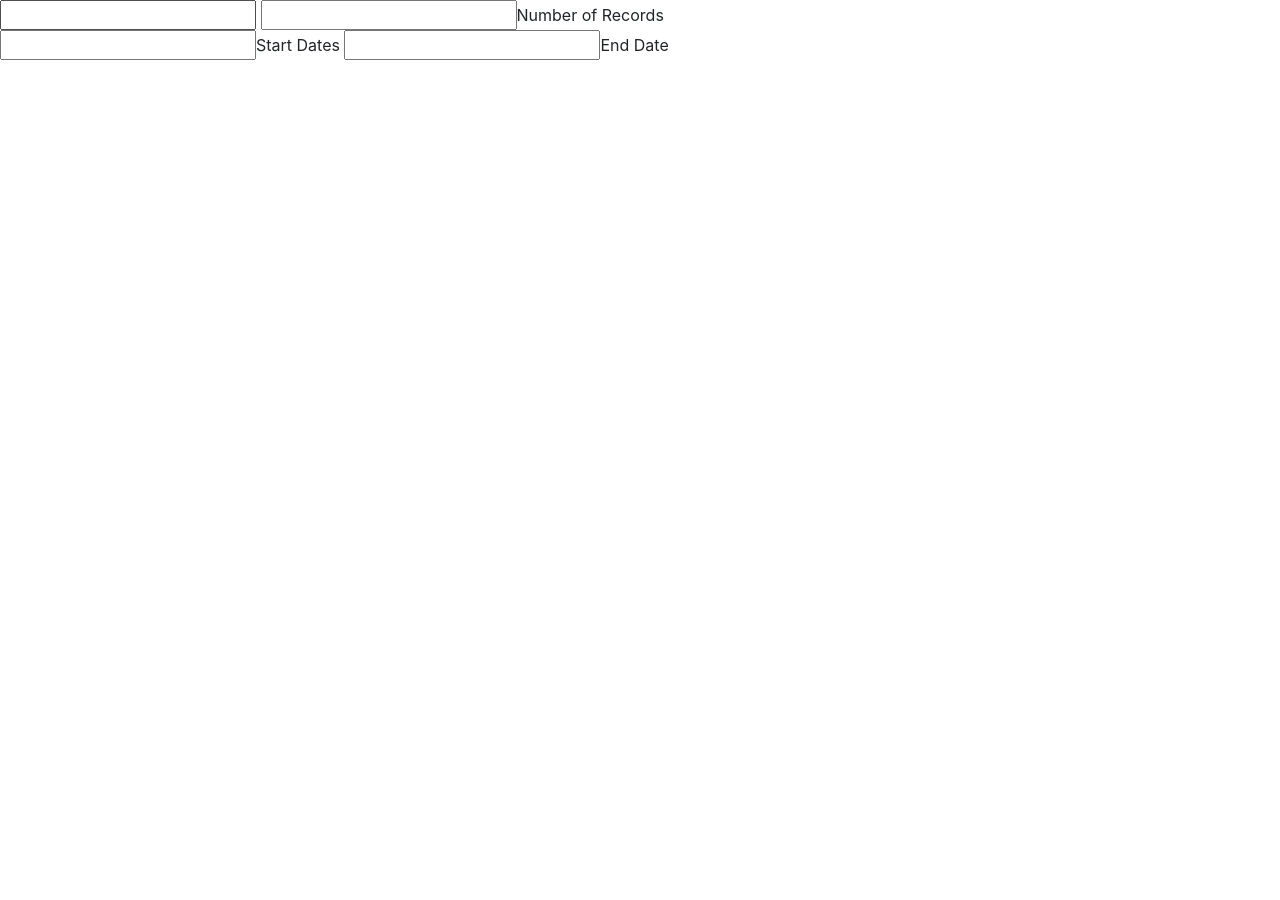
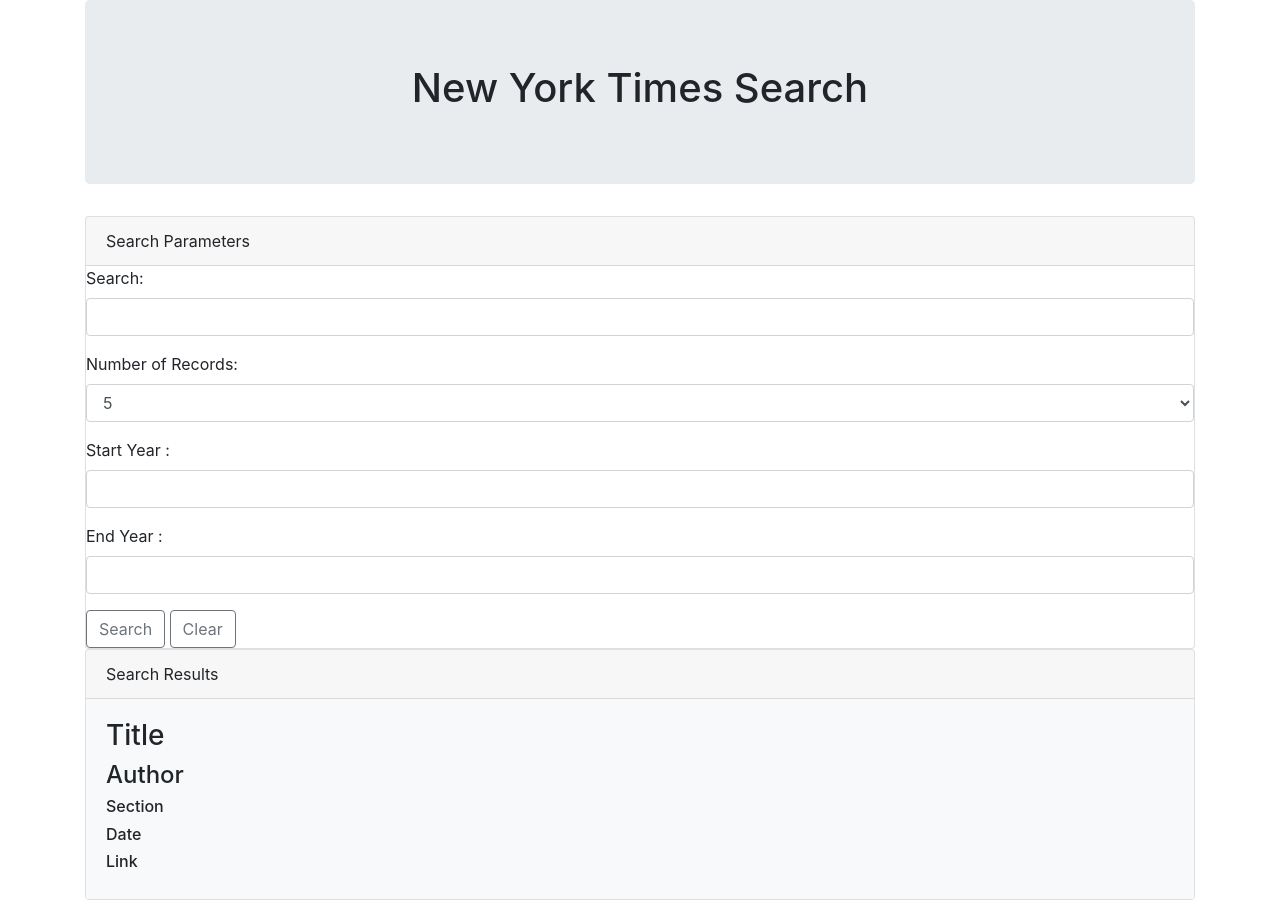
Before and after one commit to jfenneyj/api-nytimes, a plain HTML site: page index.html in a window 1280 px wide. Before the commit the page ends 800 px from the top, so only its background shows below. Drawn offline with nearby package versions, Linux system fonts and the light colour scheme; no server answers.

Commit message:
update files1

```diff
--- a/index.html
+++ b/index.html
@@ -1,26 +1,90 @@
 <!DOCTYPE html>
 <html lang="en">
+
 <head>
   <meta charset="UTF-8">
   <meta name="viewport" content="width=device-width, initial-scale=1.0">
   <meta http-equiv="X-UA-Compatible" content="ie=edge">
-  <link rel="stylesheet" href="https://stackpath.bootstrapcdn.com/bootstrap/4.1.0/css/bootstrap.min.css" integrity="sha384-9gVQ4dYFwwWSjIDZnLEWnxCjeSWFphJiwGPXr1jddIhOegiu1FwO5qRGvFXOdJZ4" crossorigin="anonymous">
+  <link rel="stylesheet" href="https://stackpath.bootstrapcdn.com/bootstrap/4.1.0/css/bootstrap.min.css" integrity="sha384-9gVQ4dYFwwWSjIDZnLEWnxCjeSWFphJiwGPXr1jddIhOegiu1FwO5qRGvFXOdJZ4"
+    crossorigin="anonymous">
   <link rel="stylesheet" href="styles.css">
   <script src="https://ajax.googleapis.com/ajax/libs/jquery/3.3.1/jquery.min.js"></script>
-<script src="https://cdnjs.cloudflare.com/ajax/libs/popper.js/1.14.0/umd/popper.min.js" integrity="sha384-cs/chFZiN24E4KMATLdqdvsezGxaGsi4hLGOzlXwp5UZB1LY//20VyM2taTB4QvJ" crossorigin="anonymous"></script>
-<script src="https://stackpath.bootstrapcdn.com/bootstrap/4.1.0/js/bootstrap.min.js" integrity="sha384-uefMccjFJAIv6A+rW+L4AHf99KvxDjWSu1z9VI8SKNVmz4sk7buKt/6v9KI65qnm" crossorigin="anonymous"></script>
+  <script src="https://cdnjs.cloudflare.com/ajax/libs/popper.js/1.14.0/umd/popper.min.js" integrity="sha384-cs/chFZiN24E4KMATLdqdvsezGxaGsi4hLGOzlXwp5UZB1LY//20VyM2taTB4QvJ"
+    crossorigin="anonymous"></script>
+  <script src="https://stackpath.bootstrapcdn.com/bootstrap/4.1.0/js/bootstrap.min.js" integrity="sha384-uefMccjFJAIv6A+rW+L4AHf99KvxDjWSu1z9VI8SKNVmz4sk7buKt/6v9KI65qnm"
+    crossorigin="anonymous"></script>
   <title>NY times article</title>
 </head>
+
 <body>
 
-  <div id="container">
-    <form action="">
-      <input type="text" name="Search Term" id="search">
-      <input type="text" name="" id="records">Number of Records</form>
-      <input type="text" name="" id="date">Start Dates</form>
-      <input type="text" name="" id="endDate">End Date</form>
+<div class="container">
+
+  <!-- jumbotron -->
+  <div class="jumbotron text-center">
+    <h1>New York Times Search</h1>
   </div>
+
+<!-- search perameters card -->
+  <div class="row">
+    <div class="col-lg-12">
+      <div class="card">
+        <div class="card-header">
+          Search Parameters
+        </div>
+        <!-- Forms -->
+        <form role="form">
+          <div class="form-group">
+            <label for="search">Search:</label>
+            <input type="text" class="form-control" id="search">
+          </div>
+          <div class="form-group">
+            <label for="number">Number of Records:</label>
+            <select class="form-control" id="sel1">
+              <option value="1">1</option>
+              <option value="5" selected>5</option>
+              <option value="10">10</option>
+            </select>
+          </div>
+          <div class="form-group">
+            <label for="startYear">Start Year :</label>
+            <input type="text" class="form-control" id="startYear">
+          </div>
+          <div class="form-group">
+              <label for="endYear">End Year :</label>
+              <input type="text" class="form-control" id="endYear">
+            </div>
+            <button type="button" class="btn btn-outline-secondary">Search</button>
+            <button type="button" class="btn btn-outline-secondary">Clear</button>
+      </form>
+    </div>
+    </div>
+  </div>
+
+  <!-- search results card -->
+  <div class="row">
+    <div class="col-lg-12">
+      <div class="card">
+        <div class="card-header">
+          Search Results
+        </div>
+        <div class="card-body bg-light">
+          <h3>Title</h3>
+          <h4>Author</h4>
+          <h6>Section</h4>
+          <h6>Date</h6>
+          <h6>Link</h6>
+        </div>
+      </div>
+    </div>
+  </div>
+
+
+
+
+</div>
 
 </body>
 <script src="script.js"></script>
+
 </html>
--- a/script.js
+++ b/script.js
@@ -1,34 +1,42 @@
 $(document).ready(function(){
 
+//Setup Variables
+//========================
 
-  var newsArticle = $(this).attr("data-articles");
-  var queryUrl = "https://api.nytimes.com/svc/search/v2/articlesearch.json";
-  queryUrl += "?" + $.param({
-    "api-key" : "dbe37e52fa5c45da9b7d61bb51632d83",
-    "name" : "bill Gates",
-    "q" : ""
-  });
+var queryTerm  = "";
+var numResults = 0;
+var startYear  = 0;
+var endYear    = 0;
 
+var url = "https://api.nytimes.com/svc/search/v2/articlesearch.json";
+  url += '?' + $.param({
+  'api-key': "dbe37e52fa5c45da9b7d61bb51632d83",
+});
 
 $.ajax({
-  url: queryUrl,
-  method: "GET",
-}).then(function(response){
-  console.log(response);
-
-  var results = response.data;
-
-
+  url: url,
+  method: 'GET',
+}).done(function(result) {
+  console.log(result);
+}).fail(function(err) {
+  throw err;
 });
 
 
 
 
 
+//Function
+//========================
+//Main Processes
+//========================
 
+//1. Retrieve user inputs & convert to variables
+//2. Use those variales to run an AJAX call to the Ny Times
+//3. Break down the NYT object into useable fields
+//4. Dynamically generate html content
 
-
-
+//5. dealing with "edge cases" -- bugs or situation that are not intuitive.
 
 
 
```
Also changed, not shown: Url.txt (added), api-ket.txt (added).
